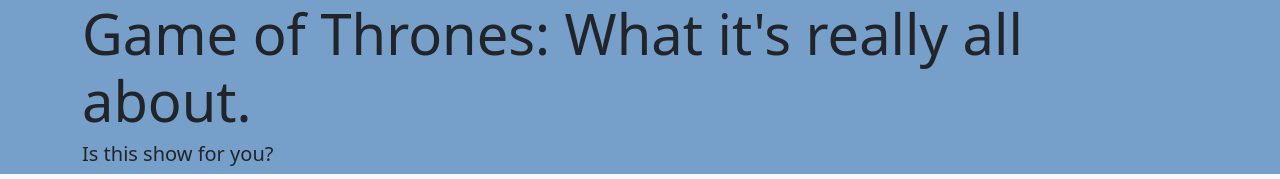
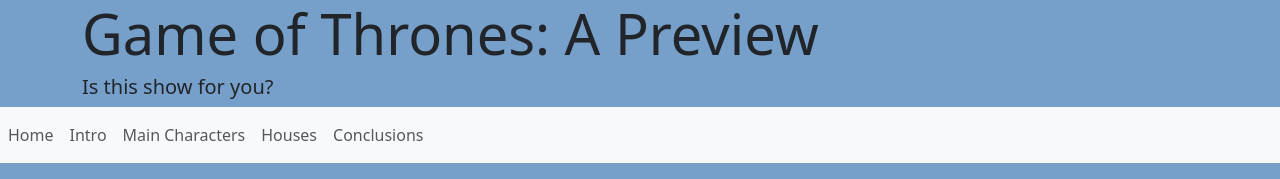
Before and after one commit to alondracamacho/alondracamacho.github.io, a plain HTML site: page homePage.html in a window 1280 px wide. Shown: the top 179 px of the page. Drawn offline with nearby package versions, Linux system fonts and the light colour scheme.

Commit message:
Update homePage.html

```diff
--- a/homePage.html
+++ b/homePage.html
@@ -26,7 +26,7 @@
 
     <div class="jumbotron jumbotron-fluid">
         <div class="container">
-            <h1 class="display-4">Game of Thrones: What it's really all about.</h1>
+            <h1 class="display-4">Game of Thrones: A Preview</h1>
             <h2 class="lead">Is this show for you?</h2>
         </div>
     </div>
```
